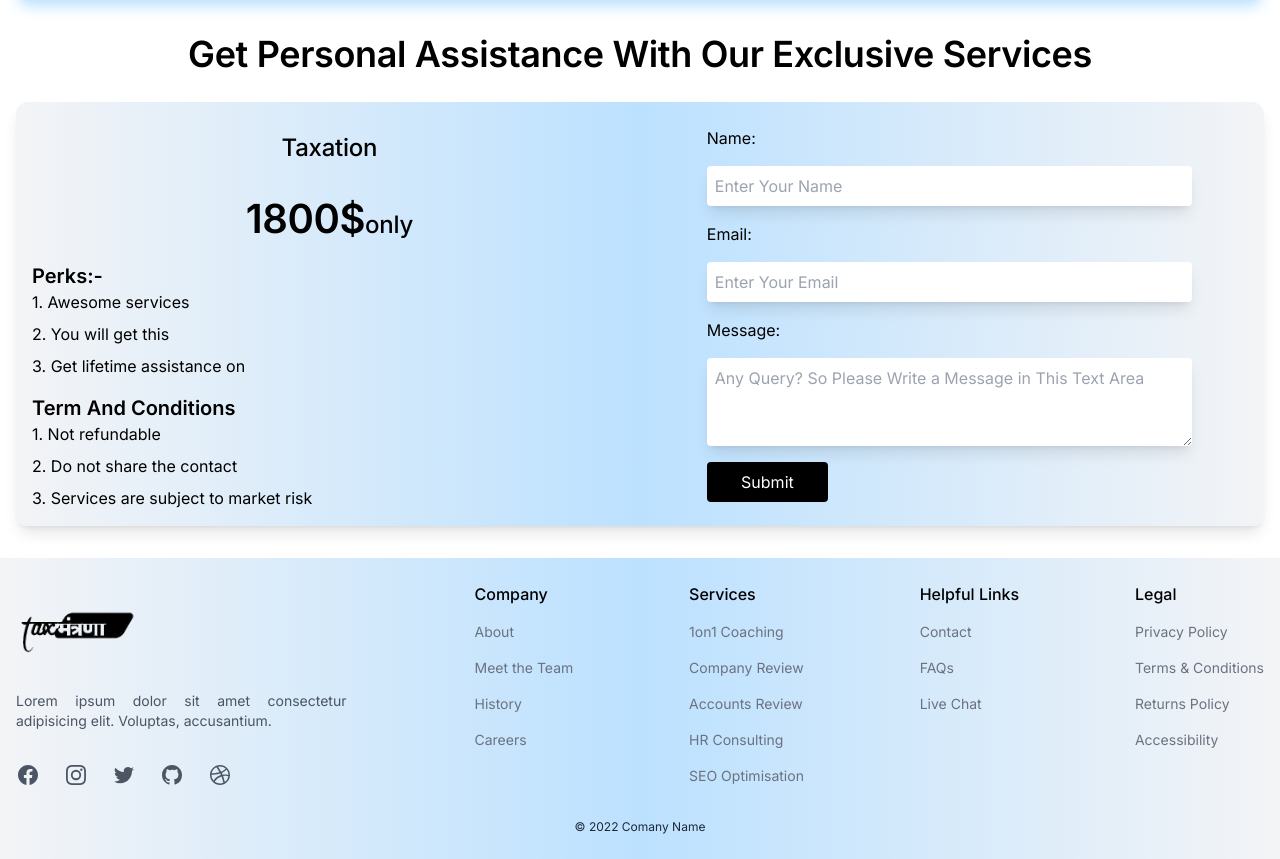
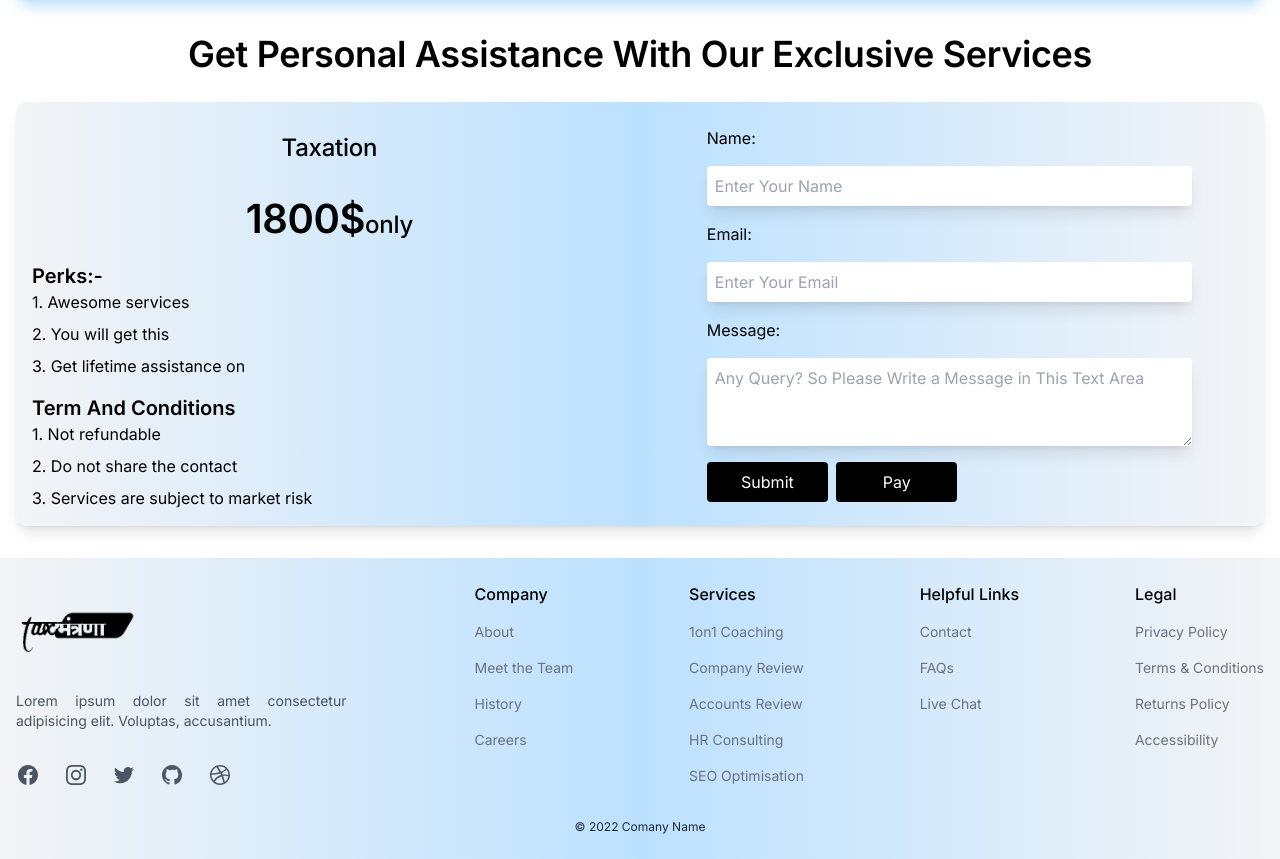
Before and after one commit to akshpatell/CA_Project, a Next.js app: page /services in a window 1280 px wide. Shown: the part 1583-2442 px from the top of the page. Built offline with nearby package versions, Linux system fonts and the light colour scheme.

Commit message:
pay button added

```diff
--- a/src/components/form/index.jsx
+++ b/src/components/form/index.jsx
@@ -7,7 +7,7 @@ const Form = () => {
       <h4 className="text-heading4 text-center">
         Get Personal Assistance With Our Exclusive Services
       </h4>
-      <div className="flex gap-6 max-md:flex-col shadow-lg rounded-xl p-4 bg-gradient-to-l from-gray-100 via-[#bce1ff] to-gray-100">
+      <div className="flex gap-6 max-md:flex-col max-md:divide-y-2 max-md:divide-black shadow-lg rounded-xl p-4 bg-gradient-to-l from-gray-100 via-[#bce1ff] to-gray-100">
         <div className="flex flex-col gap-4 sm:justify-between w-1/2 max-md:w-full">
           <div className="text-center p-2 text-subtitle1">Taxation</div>
           <p className="text-center text-heading3">
@@ -29,8 +29,14 @@ const Form = () => {
               <li>3. Services are subject to market risk</li>
             </ul>
           </div>
+          <button
+            type="submit"
+            className="md:hidden bg-black text-white p-2 rounded hover:bg-transparent hover:border hover:border-black hover:text-black"
+          >
+            Pay
+          </button>
         </div>
-        <form className="flex flex-col gap-4 w-1/2 max-md:w-full justify-center md:px-14">
+        <form className="max-md:pt-6 flex flex-col gap-4 w-1/2 max-md:w-full justify-center md:px-14">
           <label htmlFor="name">Name:</label>
           <input
             type="text"
@@ -78,12 +84,20 @@ const Form = () => {
               </div>
             </label>
           </div> */}
-          <button
-            type="submit"
-            className="bg-black text-white p-2 rounded w-1/4 hover:bg-transparent hover:border hover:border-black hover:text-black"
-          >
-            Submit
-          </button>
+          <div className="flex gap-2 items-center">
+            <button
+              type="submit"
+              className="bg-black text-white p-2 rounded max-md:w-full w-1/4 hover:bg-transparent hover:border hover:border-black hover:text-black"
+            >
+              Submit
+            </button>
+            <button
+              type="submit"
+              className="max-md:hidden bg-black text-white p-2 rounded w-1/4 hover:bg-transparent hover:border hover:border-black hover:text-black"
+            >
+              Pay
+            </button>
+          </div>
         </form>
       </div>
     </div>
```
